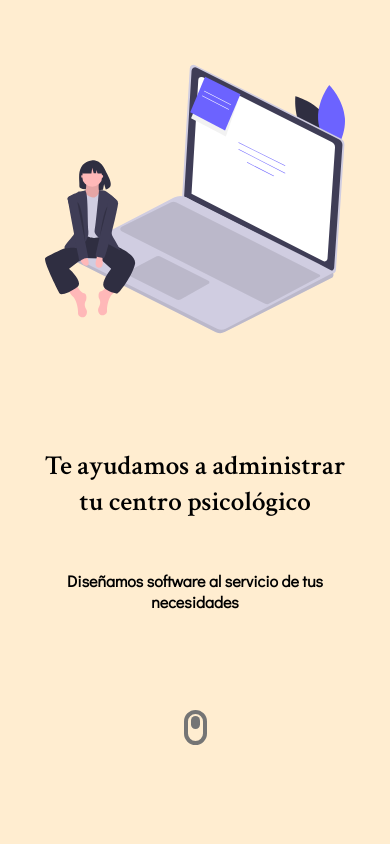
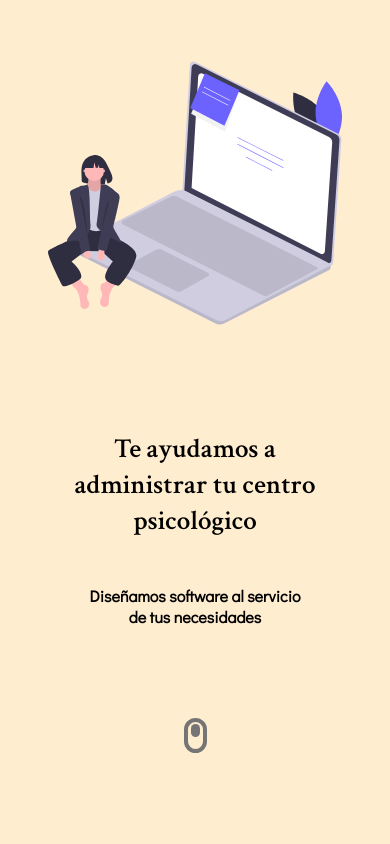
Before and after one commit to GabrielTurrillas/derivapp_landingpage, a Next.js app: page / in a window 390 px wide. Shown: the top 844 px of the page. Built offline with nearby package versions, Linux system fonts and the light colour scheme.

Commit message:
hero mobileM

```diff
--- a/components/Hero/index.js
+++ b/components/Hero/index.js
@@ -3,7 +3,8 @@ import Image from 'next/image'
 import styled from 'styled-components'
 import {
   containerMargin,
-  backgroundColor
+  backgroundColor,
+  device
 } from '../../styles'
 import { ScrollIndicator } from '../'
 
@@ -45,6 +46,9 @@ const Container = styled.div`
                       'ScrollArea';
   height:100%;
   margin: ${containerMargin.mobileS};
+  @media ${device.mobileM}{
+    margin: ${containerMargin.mobileM};
+  }
 `
 
 const ImageArea = styled.div`
@@ -70,6 +74,7 @@ const SubtitleArea = styled.div`
   text-align:center;
   align-items:start;
   justify-content:center;
+  margin:0 2rem;
   //background:yellow;
 `
 
--- a/styles/containerMargin.js
+++ b/styles/containerMargin.js
@@ -1,3 +1,4 @@
 export const containerMargin = {
-  mobileS: '0 2rem'
+  mobileS: '0 2rem',
+  mobileM: '0 3rem'
 }
```
